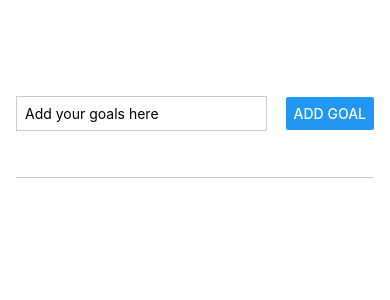
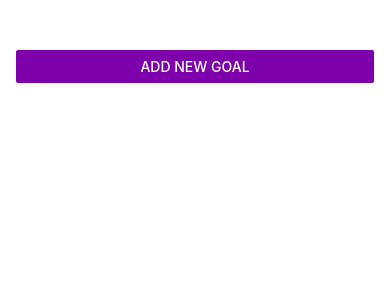
Before and after one commit to Aadiyogi112/01-Native-App, a React Native app: screen / in a window 390 px wide. Shown: the top 300 px of the page. Built offline with nearby package versions, Linux system fonts and the light colour scheme.

Commit message:
Modal Open Close and CSS changes

```diff
--- a/App.js
+++ b/App.js
@@ -1,17 +1,27 @@
 import { useState } from "react";
-import { StyleSheet, Text, View, FlatList } from "react-native";
+import { StyleSheet, Text, View, FlatList, Button } from "react-native";
 
 import GoalItem from "./components/GoalItem";
 import GoalInput from "./components/GoalInput";
 
 export default function App() {
+  const [modalIsVisible, setModalIsVisible] = useState(false);
   const [goals, setGoals] = useState([]);
+
+  const startAddGoalHandler = () => {
+    setModalIsVisible(true);
+  };
+
+  const endAddGoalHandler = () => {
+    setModalIsVisible(false);
+  };
 
   const addGoalHandler = (enteredGoalText) => {
     setGoals((currentGoals) => [
       ...currentGoals,
       { text: enteredGoalText, id: Math.random().toString() },
     ]);
+    setModalIsVisible(false);
   };
 
   const deleteGoalHandler = (id) => {
@@ -22,7 +32,16 @@ export default function App() {
 
   return (
     <View style={styles.appContainer}>
-      <GoalInput onAddGoal={addGoalHandler} />
+      <Button
+        title="Add New Goal"
+        color={"#7e00aa"}
+        onPress={startAddGoalHandler}
+      />
+      <GoalInput
+        onAddGoal={addGoalHandler}
+        visible={modalIsVisible}
+        cancelGoal={endAddGoalHandler}
+      />
       <View style={styles.goalsContainer}>
         <FlatList
           data={goals}
--- a/components/GoalInput.js
+++ b/components/GoalInput.js
@@ -1,5 +1,5 @@
 import { useState } from "react";
-import { StyleSheet, Button, TextInput, View } from "react-native";
+import { StyleSheet, Button, TextInput, View, Modal } from "react-native";
 
 function GoalInput(props) {
   const [enteredGoalText, setEnteredGoalText] = useState("");
@@ -13,6 +13,7 @@ function GoalInput(props) {
   };
 
   return (
+    <Modal visible={props.visible} animationType="slide">
       <View style={styles.inputContainer}>
         <TextInput
           style={styles.textInput}
@@ -20,8 +21,16 @@ function GoalInput(props) {
           onChangeText={goalInputHandler}
           value={enteredGoalText}
         />
+        <View style={styles.buttonContainer}>
+          <View style={styles.button}>
             <Button onPress={addGoalHandler} title="Add Goal" />
           </View>
+          <View style={styles.button}>
+            <Button onPress={props.cancelGoal} title="Cancel" />
+          </View>
+        </View>
+      </View>
+    </Modal>
   );
 }
 
@@ -30,19 +39,27 @@ export default GoalInput;
 const styles = StyleSheet.create({
   inputContainer: {
     flex: 1,
-    flexDirection: "row",
-    justifyContent: "space-between",
+    justifyContent: "center",
     alignItems: "center",
     marginBottom: 30,
     borderBottomWidth: 1,
     borderBottomColor: "#cccccc",
+    padding: 16,
   },
 
   textInput: {
     borderWidth: 1,
     borderColor: "#cccccc",
-    width: "70%",
+    width: "100%",
     marginRight: 8,
     padding: 8,
   },
+  buttonContainer: {
+    flexDirection: "row",
+    marginTop: 16,
+  },
+  button: {
+    width: 100,
+    marginHorizontal: "8px",
+  },
 });
--- a/components/GoalItem.js
+++ b/components/GoalItem.js
@@ -2,6 +2,7 @@ import { StyleSheet, Text, View, Pressable } from "react-native";
 
 function GoalItem(props) {
   return (
+    <View style={styles.listStyle}>
       <Pressable
         android_ripple={"#7e00ff"}
         style={({ pressed }) => {
@@ -9,10 +10,9 @@ function GoalItem(props) {
         }}
         onPress={props.onDeleteItem.bind(this, props.id)}
       >
-      <View style={styles.listStyle}>
         <Text style={styles.goalText}>{props.text}</Text>
+      </Pressable>
     </View>
-    </Pressable>
   );
 }
 
@@ -22,14 +22,15 @@ const styles = StyleSheet.create({
   listStyle: {
     margin: 8,
     borderRadius: 6,
-    padding: 8,
     backgroundColor: "#7e00aa",
     // color: "white",
   },
   goalText: {
+    padding: 8,
     color: "white",
   },
   pressedItem: {
     opacity: 0.6,
+    color: "offwhite",
   },
 });
```
Lines whose indentation alone changed are shown as unchanged.
